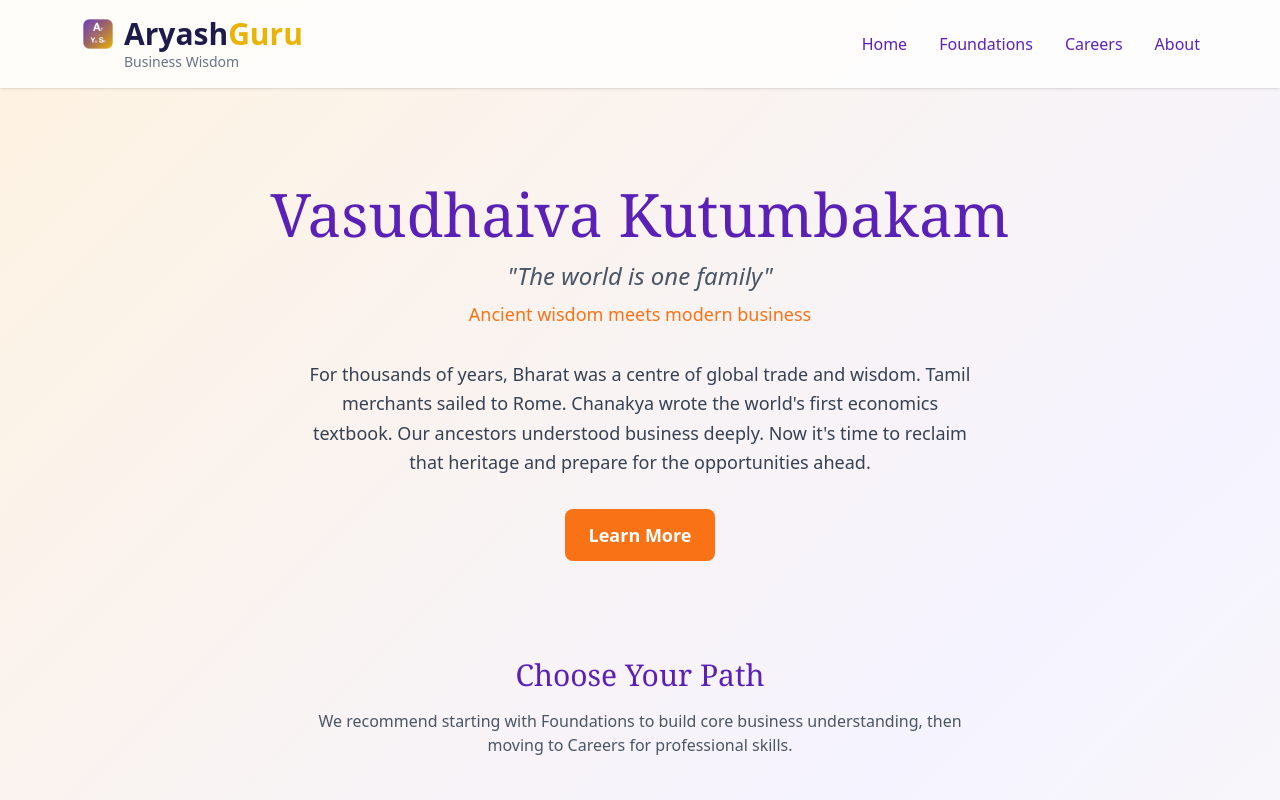
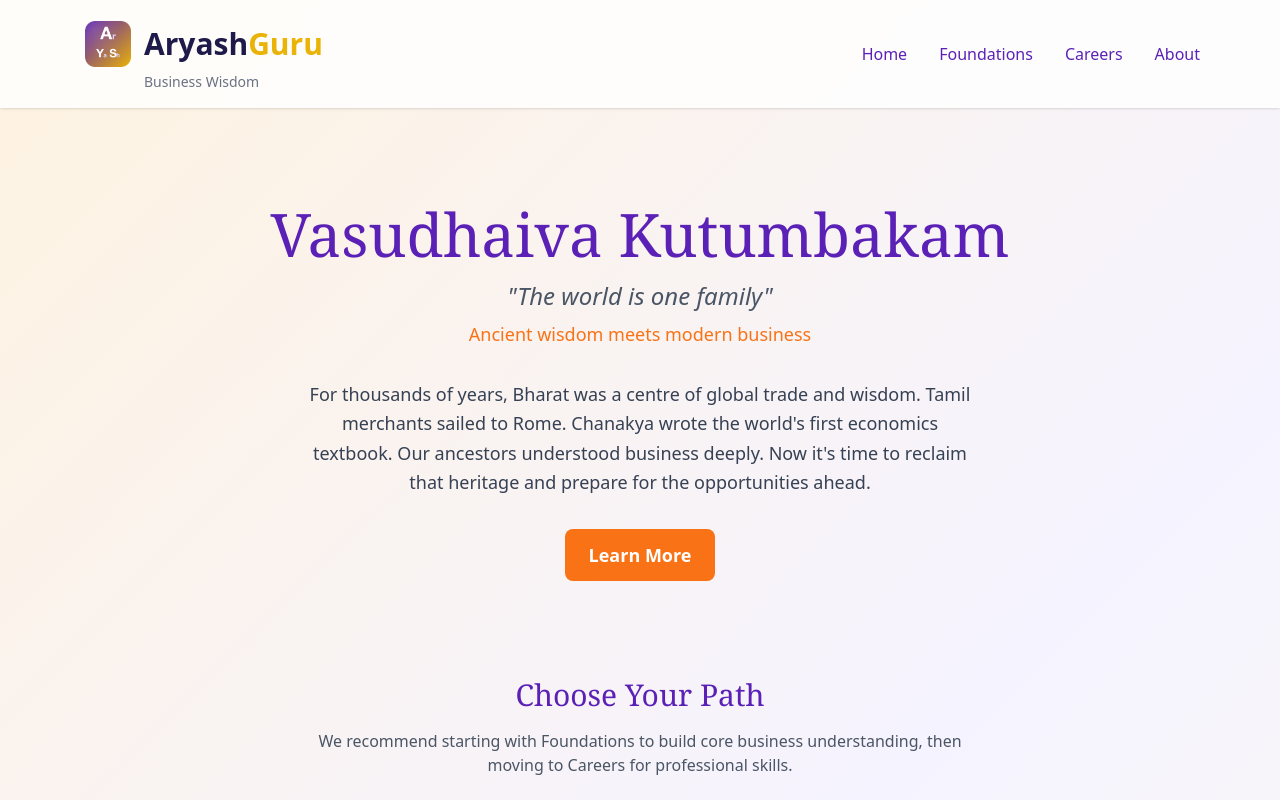
Before and after one commit to drkrishnan2007/business-education, a Next.js app: page / in a window 1280 px wide. Shown: the top 800 px of the page. Built offline with nearby package versions, Linux system fonts and the light colour scheme.

Commit message:
Increase logo icon size from 36px to 56px in header

```diff
--- a/src/components/Header.tsx
+++ b/src/components/Header.tsx
@@ -16,12 +16,12 @@ export default function Header() {
             className="flex flex-col hover:opacity-90 transition-opacity"
           >
             <div className="flex items-center gap-2">
-              <Image src="/images/logo-icon-guru.png" alt="" width={36} height={36} className="rounded-lg" />
+              <Image src="/images/logo-icon-guru.png" alt="" width={56} height={56} className="rounded-xl" />
               <span className="text-2xl md:text-3xl font-bold text-[#1e1b4b]">
                 Aryash<span className="text-[#eab308]">Guru</span>
               </span>
             </div>
-            <span className="text-sm text-gray-500 font-medium ml-[44px]">Business Wisdom</span>
+            <span className="text-sm text-gray-500 font-medium ml-[64px]">Business Wisdom</span>
           </Link>
 
           {/* Mobile menu button */}
```
